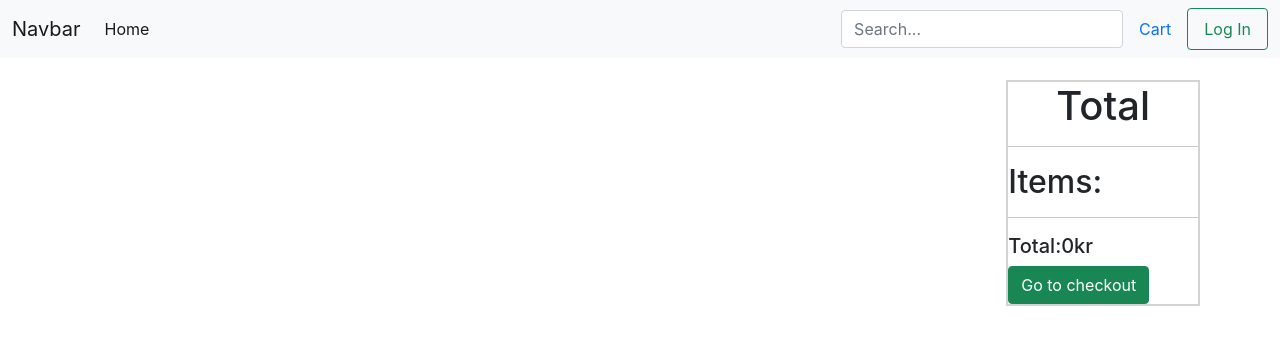
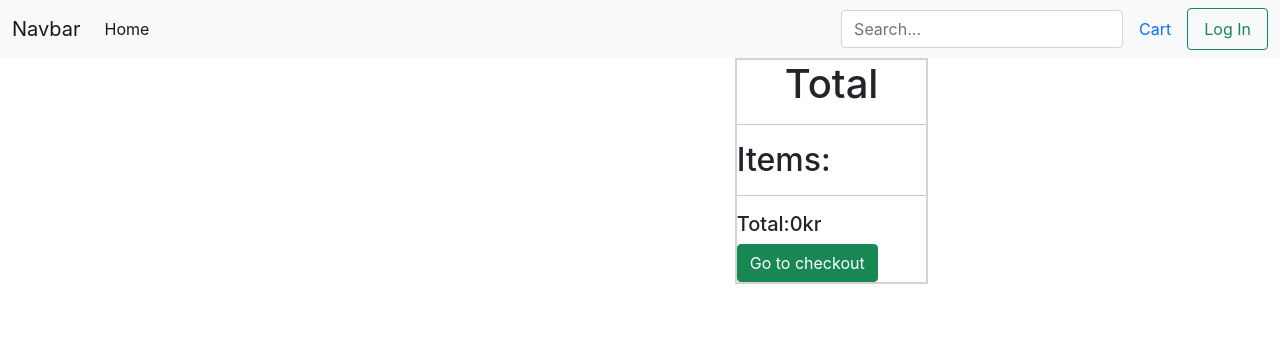
Before and after one commit to HermanNauf/Webtek-Prosjekt, a React (Create React App) app: page /cart in a window 1280 px wide. Shown: the top 344 px of the page. Built offline with nearby package versions, Linux system fonts and the light colour scheme.

Commit message:
Total card styling fix.

```diff
--- a/src/components/Cart/Cart.js
+++ b/src/components/Cart/Cart.js
@@ -16,6 +16,7 @@ export default function Cart() {
                 marginRight: "10rem",
                 display: "flex",
                 flexDirection: "row",
+                flexWrap: "wrap",
                 justifyContent: "space-around",
                 alignItems: "center",
             }}
@@ -30,8 +31,6 @@ export default function Cart() {
                 {cartList.map((a) => <CartItem key={a.cartKey} item={a}/>)}
             </main>
             <div style={{
-                position: "absolute",
-                right: "5rem",
                 height: "auto",
                 border: "2px solid lightgrey",
                 top: "5rem",
```
